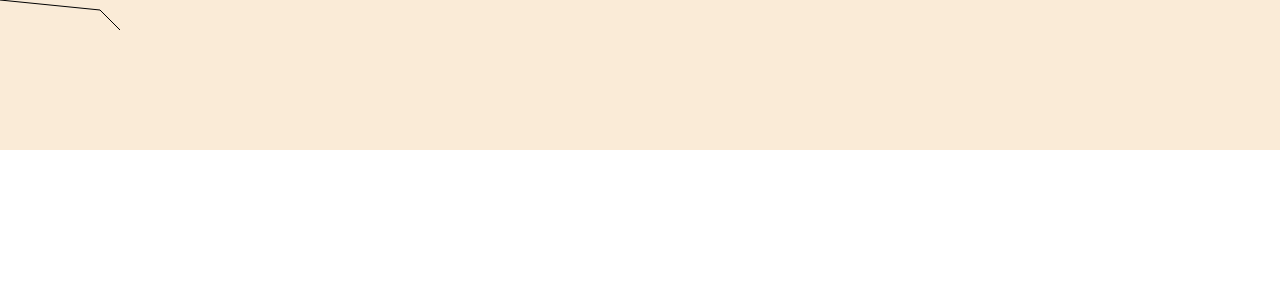
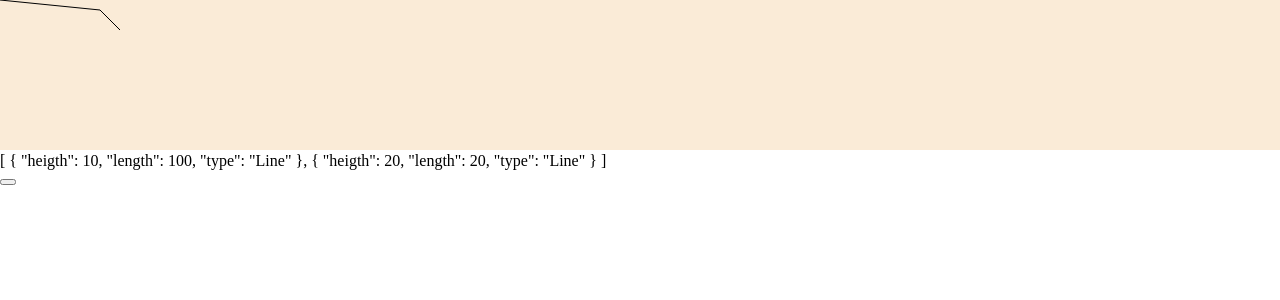
Before and after one commit to danielgtr808/production-line-supervisor, an Angular app: page / in a window 1280 px wide. Shown: the top 300 px of the page. Built offline with nearby package versions, Linux system fonts and the light colour scheme.

Commit message:
Added a shered instance for the segments, now, all the components that need the segments info will be in sync

```diff
--- a/src/app/app.component.html
+++ b/src/app/app.component.html
@@ -1,2 +1,3 @@
 <!-- <router-outlet></router-outlet> -->
-<app-circuit [segments]="this.segments" ></app-circuit>
+<app-circuit [segments]="this.circuitService.segments"></app-circuit>
+<app-segments-side-menu></app-segments-side-menu>
--- a/src/app/app.component.ts
+++ b/src/app/app.component.ts
@@ -1,5 +1,5 @@
+import { CircuitService } from './shared/circuit/circuit.service';
 import { Component } from '@angular/core';
-import Segment from './drawing/models/segment.type';
 
 @Component({
     selector: 'app-root',
@@ -7,19 +7,9 @@ import Segment from './drawing/models/segment.type';
     styleUrls: ['./app.component.css']
 })
 export class AppComponent {
+
     title = "Production line supervisor";
 
-    public segments: Segment[] = [
-        {
-            heigth: 10,
-            length: 100,
-            type: "Line"
-        },
-        {
-            heigth: 20,
-            length: 20,
-            type: "Line"
-        }
-    ]
+    constructor(public circuitService: CircuitService) { }
 
 }
--- a/src/app/app.module.ts
+++ b/src/app/app.module.ts
@@ -1,6 +1,7 @@
 import { AppRoutingModule } from './app-routing.module';
 import { AppComponent } from './app.component';
 import { BrowserModule } from '@angular/platform-browser';
+import { DrawingModule } from './drawing/drawing.module';
 import { NgModule } from '@angular/core';
 import { SharedModule } from './shared/shared.module';
 
@@ -11,6 +12,7 @@ import { SharedModule } from './shared/shared.module';
     imports: [
         BrowserModule,
         AppRoutingModule,
+        DrawingModule,
         SharedModule
     ],
     providers: [],
--- /dev/null
+++ b/src/app/drawing/segments-side-menu/segments-side-menu.component.html
@@ -0,0 +1,5 @@
+<form [formGroup]="this.form" [noValidate]>
+    {{ this.segments | json }}
+</form>
+
+<button (click)="click()" ></button>
--- /dev/null
+++ b/src/app/drawing/segments-side-menu/segments-side-menu.component.ts
@@ -0,0 +1,32 @@
+import { CircuitService } from 'src/app/shared/circuit/circuit.service';
+import { Component } from '@angular/core';
+import { FormBuilder, FormGroup } from '@angular/forms';
+import Segment from '../models/segment.type';
+
+@Component({
+    selector: 'app-segments-side-menu',
+    templateUrl: './segments-side-menu.component.html',
+    styleUrls: ['./segments-side-menu.component.css']
+})
+export class SegmentsSideMenuComponent {
+
+    public form: FormGroup;
+    public segments: Segment[] = [];
+
+    constructor(circuitService: CircuitService, private formBuilder: FormBuilder) {
+        this.form = this.formBuilder.group({
+            segments: this.formBuilder.array([])
+        });
+
+        this.segments = circuitService.segments;
+    }
+
+    click() {
+        this.segments.push({
+            heigth: 5,
+            length: 5,
+            type: "Line"
+        })
+    }
+
+}
--- a/src/app/shared/circuit/circuit.component.css
+++ b/src/app/shared/circuit/circuit.component.css
@@ -1,3 +1,7 @@
+:host {
+    display: block;
+}
+
 svg {
     background-color: antiquewhite;
     height: 100%;
--- /dev/null
+++ b/src/app/shared/circuit/circuit.service.ts
@@ -0,0 +1,37 @@
+import { Injectable } from '@angular/core';
+import Segment from 'src/app/drawing/models/segment.type';
+
+@Injectable({
+    providedIn: 'root'
+})
+export class CircuitService {
+
+    public segments: Segment[] = [
+        {
+            heigth: 10,
+            length: 100,
+            type: "Line"
+        },
+        {
+            heigth: 20,
+            length: 20,
+            type: "Line"
+        }
+    ];
+
+    addSegment(segment: Segment): void {
+        this.segments.push(segment);
+    }
+
+    loadSegments(segments: Segment[]): void {
+        this.segments = segments;
+    }
+
+    removeSegment(segment: Segment): void {
+        const segmentIndex = this.segments.findIndex(x => x === segment);
+        if(segmentIndex === -1) return;
+
+        this.segments.splice(segmentIndex, 1);
+    }
+
+}
```
Also changed, not shown: src/app/drawing/drawing.module.ts (+13 -7 lines), src/app/drawing/segments-side-menu/segments-side-menu.component.css (added).
